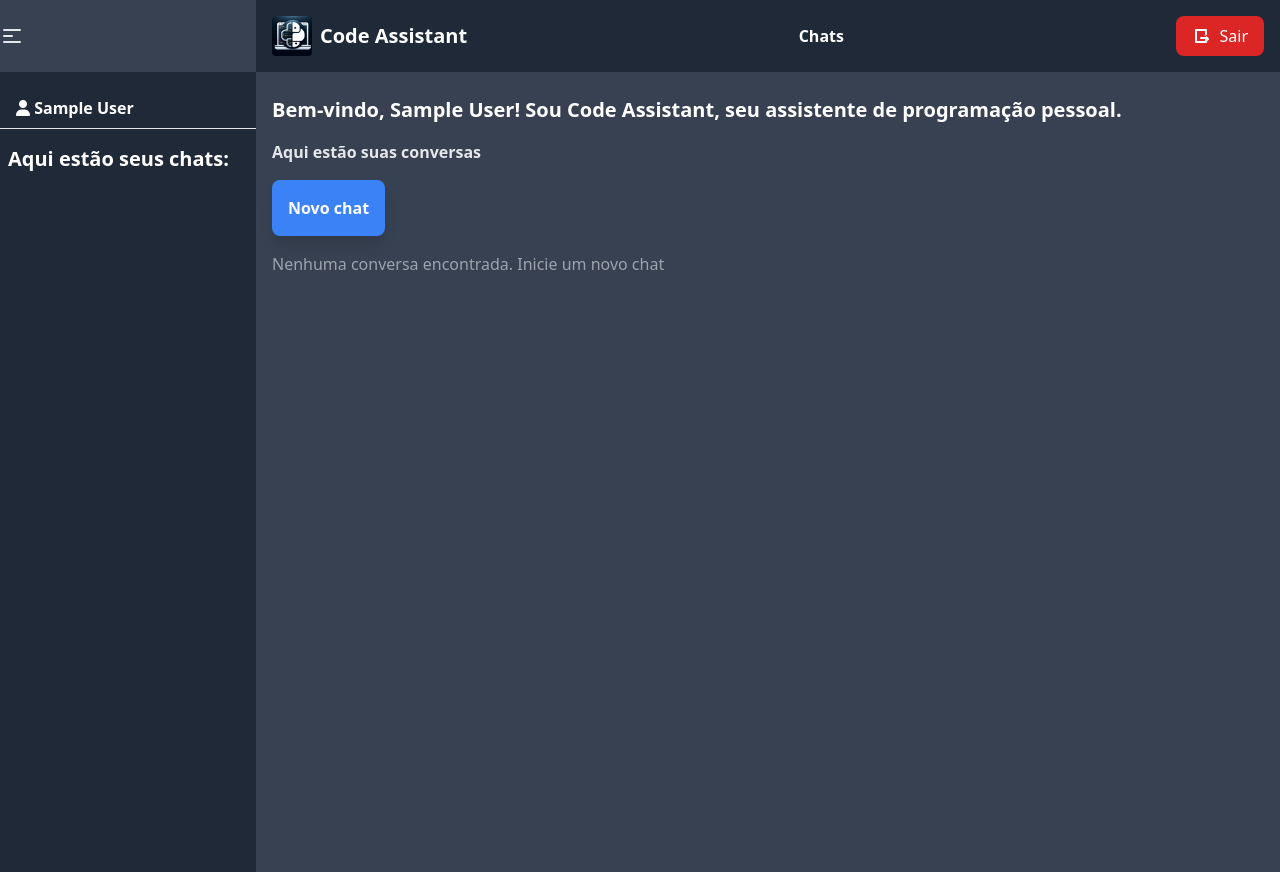
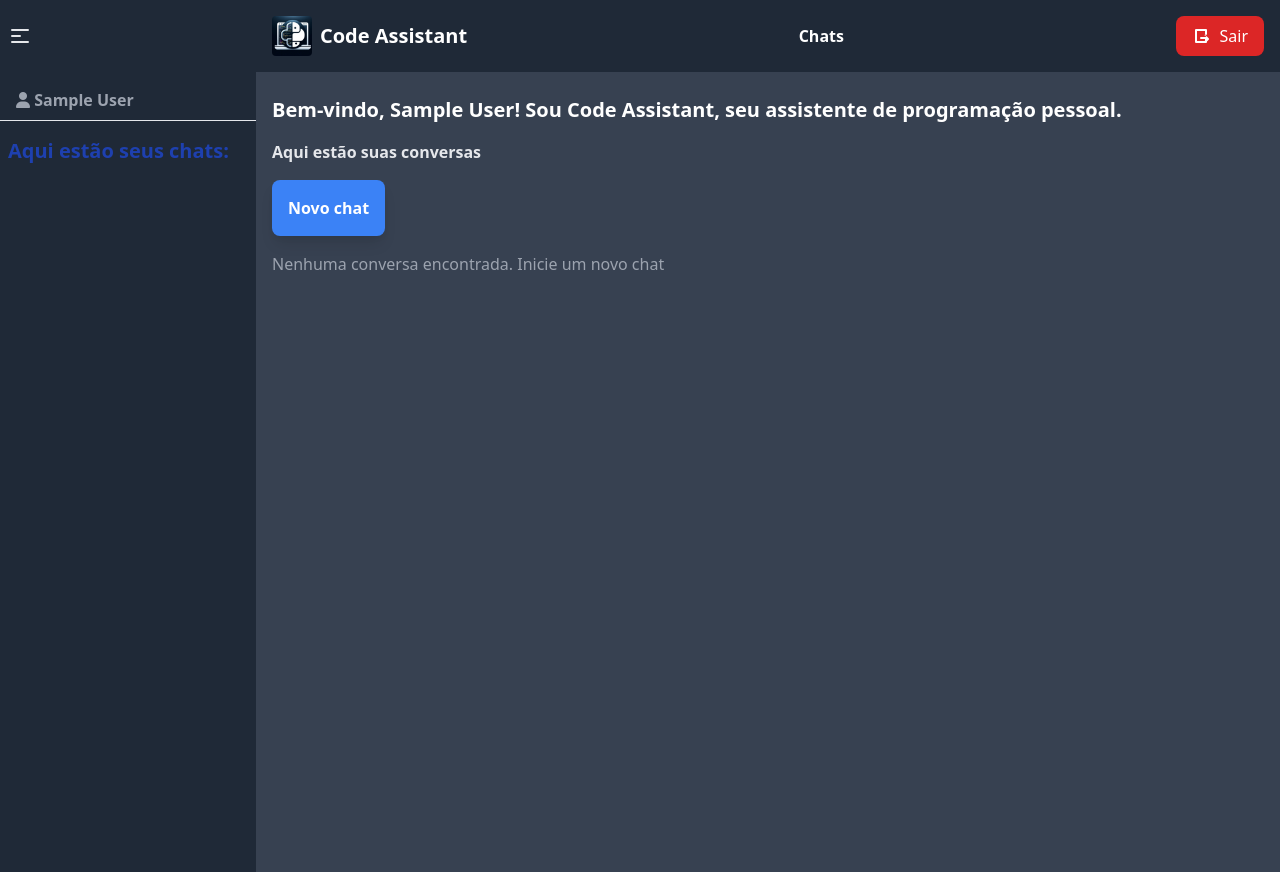
Before and after one commit to thercior/code-assistent, a Django app: page /chats/ in a window 1280 px wide. Run offline with Django 5.2, Linux system fonts and the light colour scheme; the visitor is signed in with stand-in values (Sample User, id 1); data that the repository does not hold is empty; some libraries are stand-ins or nearby versions.

Commit message:
:lipstick: style: alterado formatação/alinhamento de textos e cores de ícones

```diff
--- a/static/js/toggleSidebar.js
+++ b/static/js/toggleSidebar.js
@@ -7,7 +7,6 @@ document.addEventListener("DOMContentLoaded", function() {
     toggleSidebar.addEventListener("click", () => {
         console.log("Botão clicado");
         sidebar.classList.toggle("-translate-x-full");
-        toggleSidebar.classList.toggle("bg-gray-800");
         mainContent.classList.toggle("-ml-52");
         console.log("Classes da sidebar:", sidebar.classList);
     });
--- a/templates/Chatbot/conversations_list.html
+++ b/templates/Chatbot/conversations_list.html
@@ -23,7 +23,7 @@
             {% for conversation in conversations %}
                 <a href="{% url 'Chatbot:chat_view' conversation.id %}" class="group flex-grow sm:flex-grow-0 md-flex-grow-0 w-full sm:w-auto p-2">
                     <div class="w-60 min-h-[150px] h-[150px] max-w-xs p-4 bg-gray-800 rounded-lg shadow-lg transition transform hover:-translate-y-1 hover:shadow-lg hover:shadow-blue-500/50 flex flex-col justify-between">
-                        <h3 class="text-lg font-semibold text-white group-hover:text-blue-400">{{ conversation.title|safe }}</h3>
+                        <h3 class="text-lg text-justify font-semibold text-white group-hover:text-blue-400">{{ conversation.title|safe }}</h3>
                         <p class="text-gray-400 text-sm">Criado em {{ conversation.created_at|date:"d/m/Y H:i"}}</p>
                     </div>
                 </a>
--- a/templates/components/_sidebar.html
+++ b/templates/components/_sidebar.html
@@ -1,5 +1,5 @@
 <div class="flex flex-col">
-    <button id="toggleSidebar" class="py-6 items-center justify-center text-gray-200 bg-gray-700 focus:outline-none">
+    <button id="toggleSidebar" class="pl-2 py-6 items-center justify-center text-gray-200 bg-gray-800 focus:outline-none">
         <svg class="h-6 w-6 items-center justify-center" fill="none" stroke="currentColor" viewBox="0 0 24 24" xmlns="http://www.w3.org/2000/svg">
             <path stroke-linecap="round" stroke-linejoin="round" stroke-width="2" d="M4 6h16M4 12h8m-8 6h16"></path>
         </svg>
@@ -7,8 +7,8 @@
     <div id="sidebar" class="sidebar bg-gray-800 text-white w-64 transition-transform transform lg:flex-shrink-0 h-full flex flex-col">
 
 
-        <div class="conversations mt-4 overflow-y-auto">
-            <h3 class="p-2 font-bold ">
+        <div class="conversations mt-2 overflow-y-auto">
+            <h3 class="p-2 font-bold text-gray-400 flex items-center">
                 <a href="{% url 'Accounts:update_profile' request.user.id %}" class="">
                     <i class="fa fa-user ml-2"></i>
                     {{ request.user.first_name }} {{ request.user.last_name }}
@@ -16,7 +16,7 @@
             </h3>
             <hr>
             <div class="mt-4">
-                <h2 class="text-xl font-semibold text-justify ml-2">
+                <h2 class="text-xl text-blue-800 font-semibold text-justify ml-2">
                     Aqui estão seus chats:
                 </h2>
                 <h3 class="text-lg font-semibold text-start">
```
